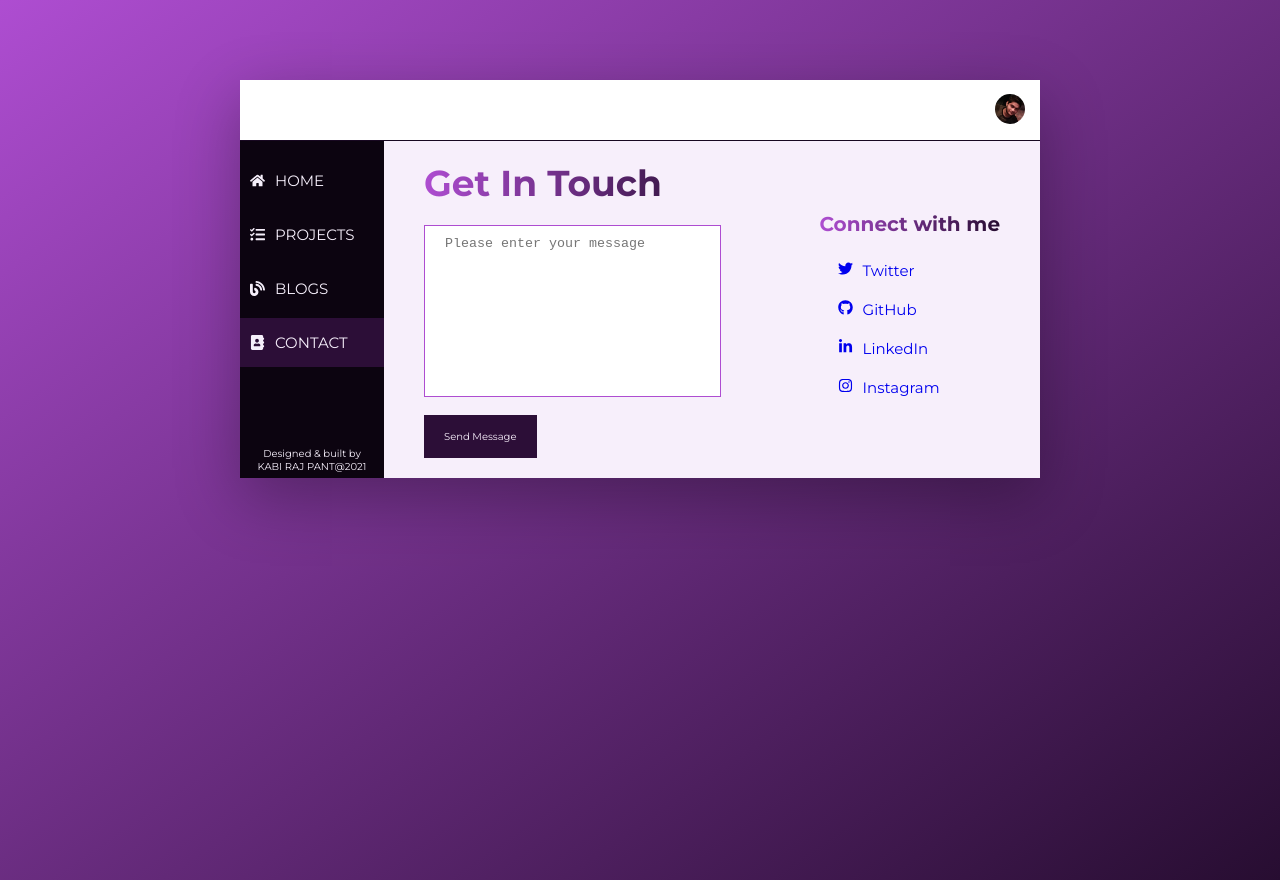
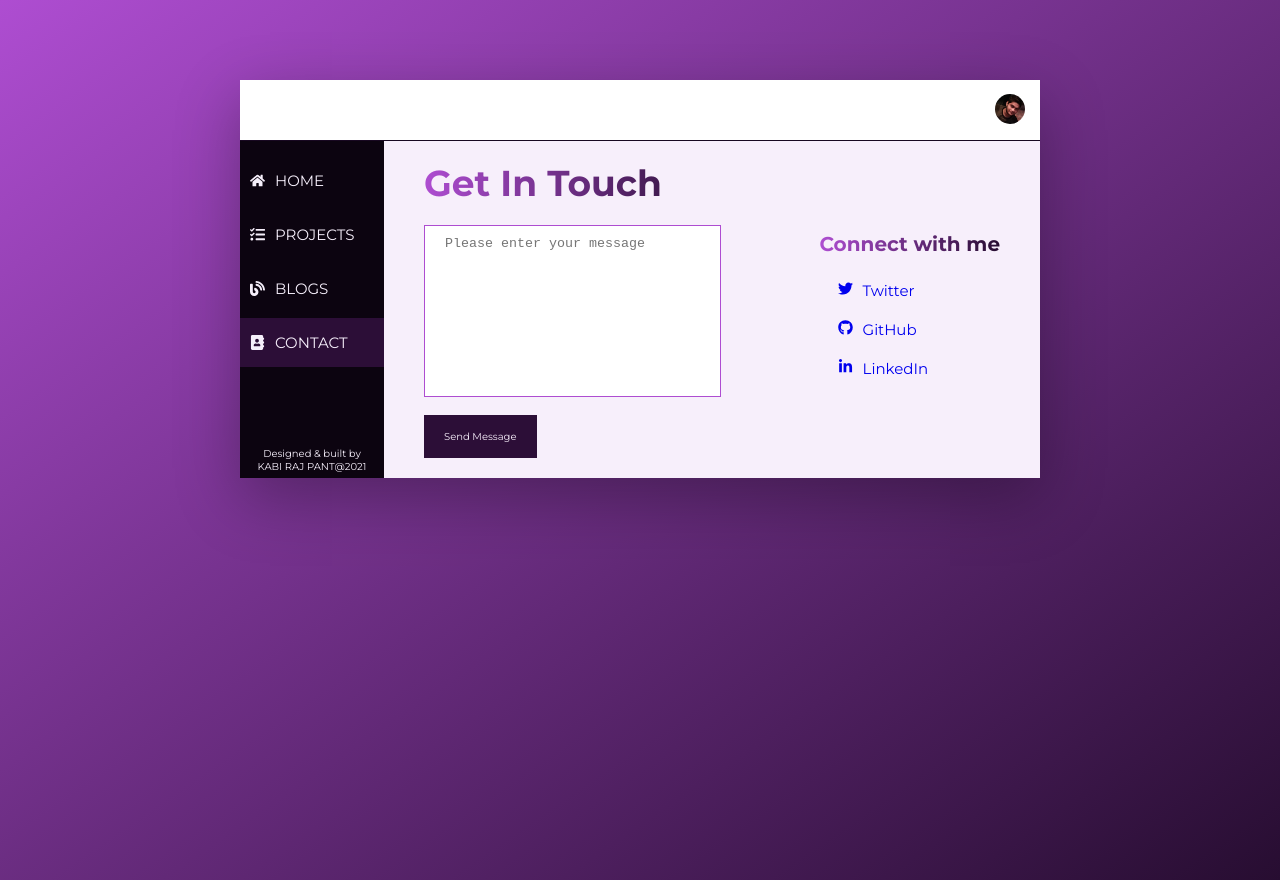
Before and after one commit to krp9848/portfolio, a React (Create React App) app: page /portfolio/contact in a window 1280 px wide. Built offline with nearby package versions, Linux system fonts and the light colour scheme.

Commit message:
fix: remove instagram link from contact page

```diff
--- a/src/components/Main/Contact/Contact.jsx
+++ b/src/components/Main/Contact/Contact.jsx
@@ -58,16 +58,6 @@ const Contact = () => {
               <span>LinkedIn</span>
             </a>
           </li>
-          <li className="media-list-item">
-            <a
-              href="https://www.instagram.com/kabirajpant/"
-              target="_blank"
-              rel="noreferrer"
-            >
-              <FaInstagram />
-              <span>Instagram</span>
-            </a>
-          </li>
         </ul>
       </div>
     </section>
```
